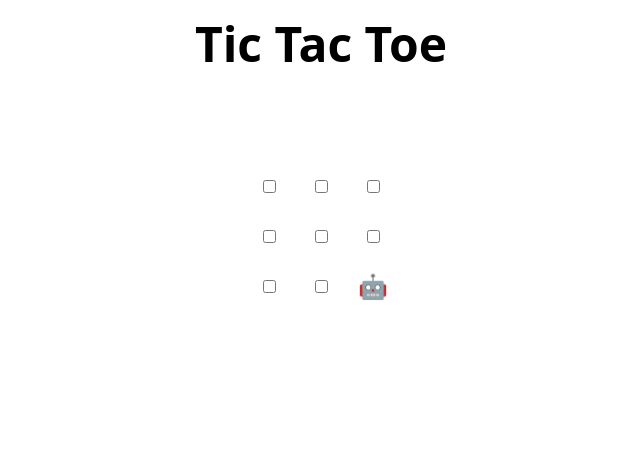
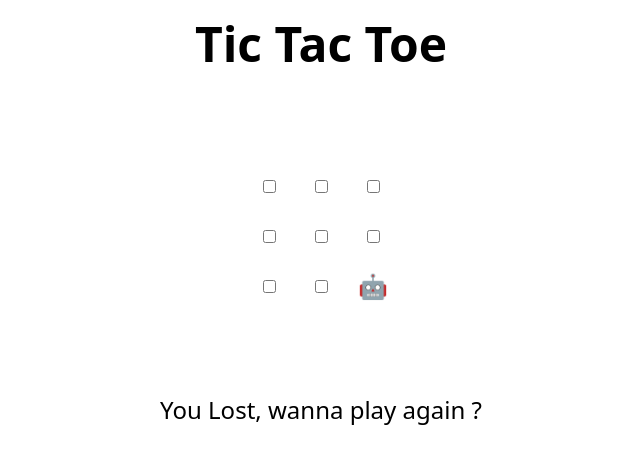
Before and after one commit to ZakariaAitAli/skills-review-pull-requests, a plain HTML site: page index.html in a window 1280 px wide. Shown: the whole page, without its empty margins (319-959 px from the left). Drawn offline with Linux system fonts and the light colour scheme.

Commit message:
Update index.html

```diff
--- a/index.html
+++ b/index.html
@@ -48,7 +48,7 @@
 </table>
 
 <h2 hidden>Game over, refresh to play again 🧑‍💻 🤖!</h2>
-
+You Lost, wanna play again ?
 <script>
   // Initialization
   const boxes = Array.from(document.querySelectorAll("td"));
```
